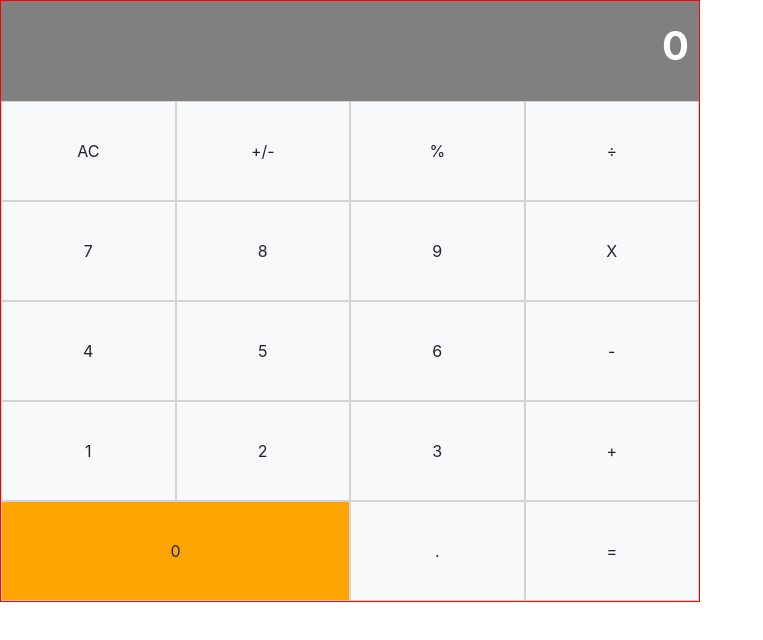
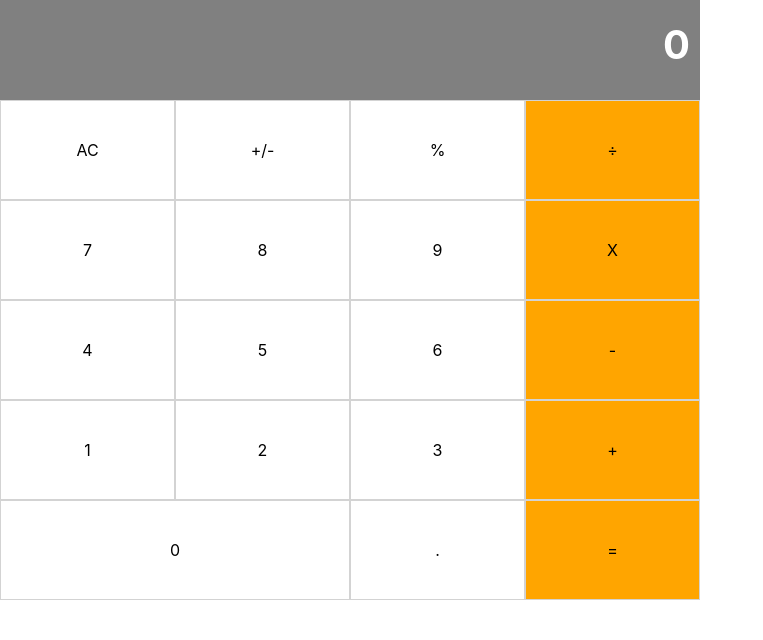
Before and after one commit to e71az/react-calculator, a React (Create React App) app: page / in a window 1280 px wide. Shown: the top 640 px of the page, without its empty margins (0-763 px from the left). Built offline with nearby package versions, Linux system fonts and the light colour scheme.

Commit message:
Added functionality to specify button width and color

```diff
--- a/src/components/Button.js
+++ b/src/components/Button.js
@@ -1,14 +1,17 @@
 import { PropTypes } from 'prop-types';
 import Button from 'react-bootstrap/Button';
+import * as styles from '../style.module.css';
 
 const renderButton = (props) => {
   const {
-    name, clickHandler, color, className,
+    name, clickHandler, color, className, wide,
   } = props;
 
   return (
     <Button
-      className={`btn-${color} ${className} rounded-0 calc-btn`}
+      className={`${className} rounded-0 calc-btn ${
+        color === 'white' ? styles.btnWhite : styles.btnOrange
+      } ${wide === true ? styles.btnWide : styles.btnNotWide}`}
       onClick={() => {
         clickHandler(name);
       }}
@@ -20,7 +23,7 @@ const renderButton = (props) => {
 
 renderButton.defaultProps = {
   // name: 'btn',
-  color: 'light',
+  // color: 'orange',
 };
 
 renderButton.propTypes = {
--- a/src/components/ButtonPanel.js
+++ b/src/components/ButtonPanel.js
@@ -7,32 +7,38 @@ const ButtonPanel = (props) => {
   return (
     <div className="button-panel">
       <div className="group-1">
-        <Button name="AC" clickHandler={handleClick} />
-        <Button name="+/-" clickHandler={handleClick} />
-        <Button name="%" clickHandler={handleClick} />
+        <Button name="AC" clickHandler={handleClick} color="white" />
+        <Button name="+/-" clickHandler={handleClick} color="white" />
+        <Button name="%" clickHandler={handleClick} color="white" />
         <Button name="÷" clickHandler={handleClick} />
       </div>
       <div className="group-2">
-        <Button name="7" clickHandler={handleClick} />
-        <Button name="8" clickHandler={handleClick} />
-        <Button name="9" clickHandler={handleClick} />
+        <Button name="7" clickHandler={handleClick} color="white" />
+        <Button name="8" clickHandler={handleClick} color="white" />
+        <Button name="9" clickHandler={handleClick} color="white" />
         <Button name="X" clickHandler={handleClick} />
       </div>
       <div className="group-3">
-        <Button name="4" clickHandler={handleClick} />
-        <Button name="5" clickHandler={handleClick} />
-        <Button name="6" clickHandler={handleClick} />
+        <Button name="4" clickHandler={handleClick} color="white" />
+        <Button name="5" clickHandler={handleClick} color="white" />
+        <Button name="6" clickHandler={handleClick} color="white" />
         <Button name="-" clickHandler={handleClick} />
       </div>
       <div className="group-4">
-        <Button name="1" clickHandler={handleClick} />
-        <Button name="2" clickHandler={handleClick} />
-        <Button name="3" clickHandler={handleClick} />
+        <Button name="1" clickHandler={handleClick} color="white" />
+        <Button name="2" clickHandler={handleClick} color="white" />
+        <Button name="3" clickHandler={handleClick} color="white" />
         <Button name="+" clickHandler={handleClick} />
       </div>
       <div className="group-5">
-        <Button name="0" clickHandler={handleClick} className="btn-0" />
-        <Button name="." clickHandler={handleClick} />
+        <Button
+          name="0"
+          clickHandler={handleClick}
+          className="btn-0"
+          color="white"
+          wide
+        />
+        <Button name="." clickHandler={handleClick} color="white" />
         <Button name="=" clickHandler={handleClick} />
       </div>
     </div>
--- a/src/style.css
+++ b/src/style.css
@@ -6,7 +6,6 @@
   text-align: center;
   width: 700px;
   /* height: 60%; */
-  border: 1px solid red;
 }
 
 .result-box {
@@ -25,15 +24,20 @@
 }
 
 .button-panel button {
+  color: black;
+
   height: 100px;
   border: 1px solid lightgrey;
 }
+.button-panel button:hover {
+  color: black;
+}
 
 .calc-btn {
-  width: 25%;
+  /* width: 25%; */
 }
 
 .btn-0 {
-  width: 50%;
-  background-color: orange !important;
+  /* width: 50%; */
+  /* background-color: orange !important; */
 }
--- /dev/null
+++ b/src/style.module.css
@@ -0,0 +1,15 @@
+.btnWhite {
+  background-color: white !important;
+}
+
+.btnOrange {
+  background-color: orange !important;
+}
+
+.btnWide {
+  width: 50%;
+}
+
+.btnNotWide {
+  width: 25%;
+}
```
